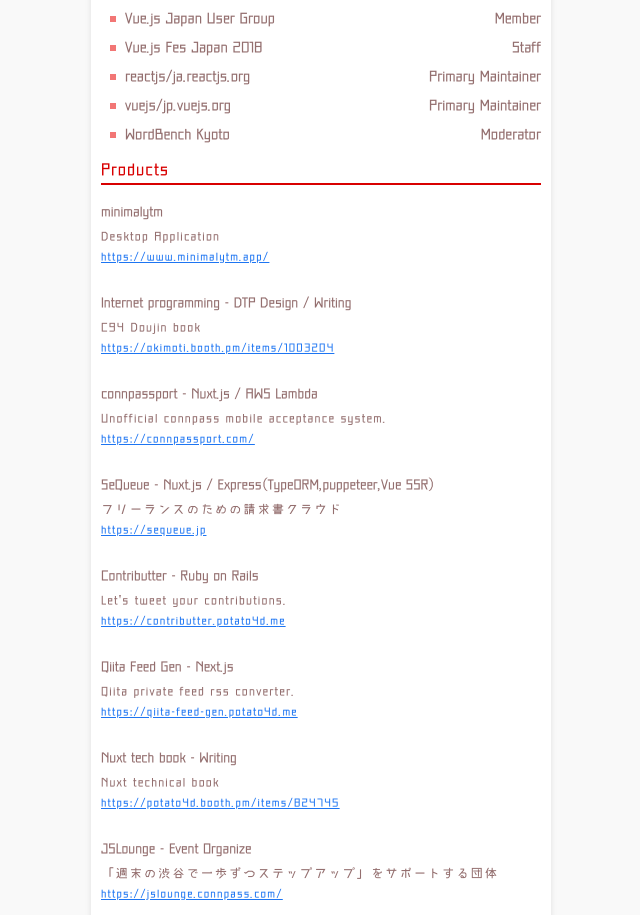
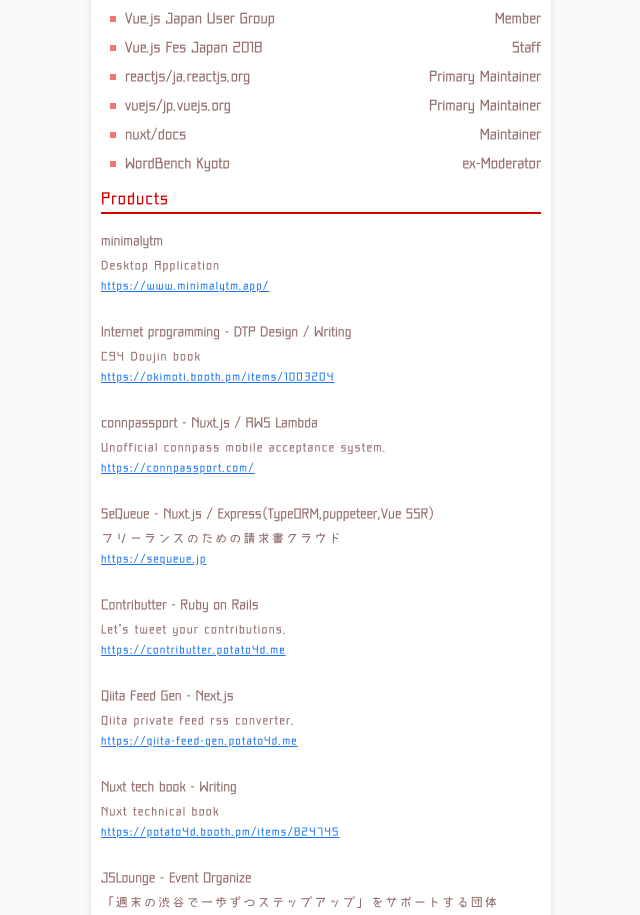
Before and after one commit to potato4d/potato4d.me, a Nuxt app: page / in a window 1280 px wide. Shown: the part 1069-1984 px from the top of the page, without its empty margins (319-959 px from the left). Built offline with nearby package versions, Linux system fonts and the light colour scheme.

Commit message:
Update index.vue

```diff
--- a/app/pages/index.vue
+++ b/app/pages/index.vue
@@ -97,8 +97,12 @@
           <span class="community-role">Primary Maintainer</span>
         </li>
         <li>
+          <span class="community-name">nuxt/docs</span>
+          <span class="community-role">Maintainer</span>
+        </li>
+        <li>
           <span class="community-name">WordBench Kyoto</span>
-          <span class="community-role">Moderator</span>
+          <span class="community-role">ex-Moderator</span>
         </li>
       </ul>
     </section>
```
